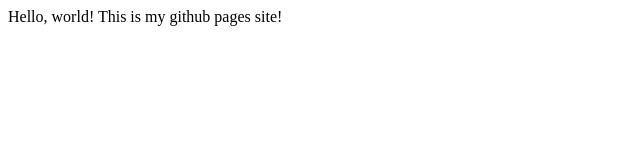
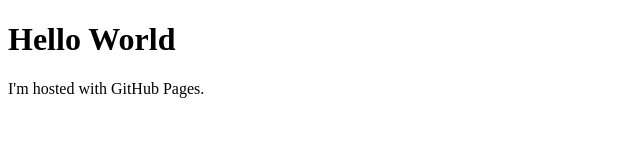
Before and after one commit to SourceWrangler/sourcewrangler.github.io, a plain HTML site: page index.html in a window 1280 px wide. Shown: the whole page, without its empty margins (0-640 px from the left). Drawn offline with Linux system fonts and the light colour scheme.

Commit message:
Update index.html

```diff
--- a/index.html
+++ b/index.html
@@ -1,5 +1,7 @@
+<!DOCTYPE html>
 <html>
-  <body>
-    Hello, world!  This is my github pages site!
-  </body>
+<body>
+<h1>Hello World</h1>
+<p>I'm hosted with GitHub Pages.</p>
+</body>
 </html>
```
